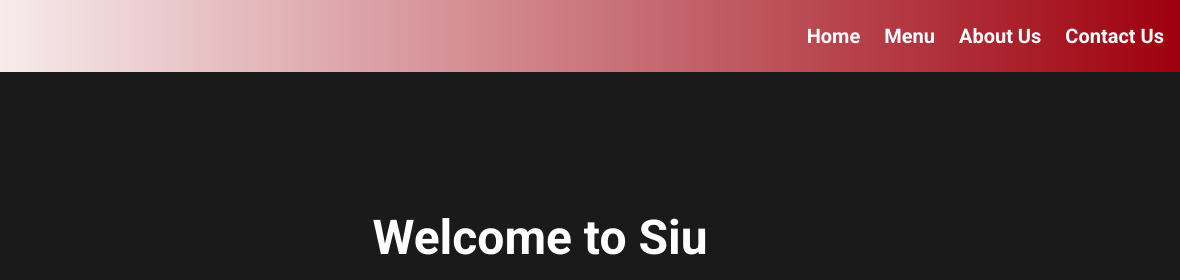
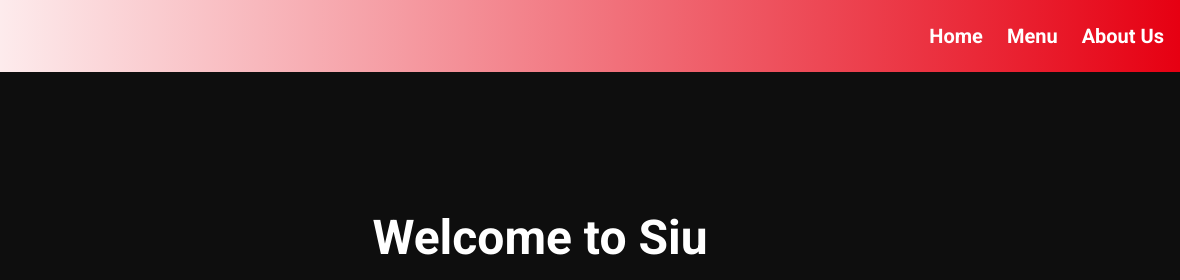
Before and after one commit to Zif0/Siu, a plain HTML site: page index.html in a window 1280 px wide. Shown: the top 280 px of the page, 100-1280 px from the left. Drawn offline with Linux system fonts and the light colour scheme.

Commit message:
Update 1 - Updated color scheme and interactions

```diff
--- a/index.html
+++ b/index.html
@@ -21,7 +21,6 @@
                 <li><a href="index.html">Home</a></li>
                 <li><a href="menu.html">Menu</a></li>
                 <li><a href="about.html">About Us</a></li>
-                <li><a href="#contact">Contact Us</a></li>
             </ul>
         </nav>
     </header>
--- a/styles.css
+++ b/styles.css
@@ -10,7 +10,7 @@ html {
 }
 
 body {
-  background-color: #1a1a1a;
+  background-color: #0e0e0e;
   color: #fff;
   line-height: 1.6;
 }
@@ -86,8 +86,9 @@ main {
   display: flex;
   justify-content: space-between;
   align-items: center;
-  background: linear-gradient(to right, #ffffff, #9e000d);
+  background: linear-gradient(to right, #ffffff, #e60012);
   padding-right: 1rem;
+  box-shadow: #bbbbbb 0px 0px 4px 0px;
 }
 
 .nav-links {
@@ -105,7 +106,7 @@ main {
 }
 
 .nav-links a:hover {
-  color: #bbbbbb;
+  color: #000000;
 }
 
 /* hero section */
@@ -127,6 +128,9 @@ main {
 }
 
 /* main section */
+main {
+  background-color: #0e0e0e;
+}
 
 section h2 {
   margin-bottom: 0.75rem;
```
